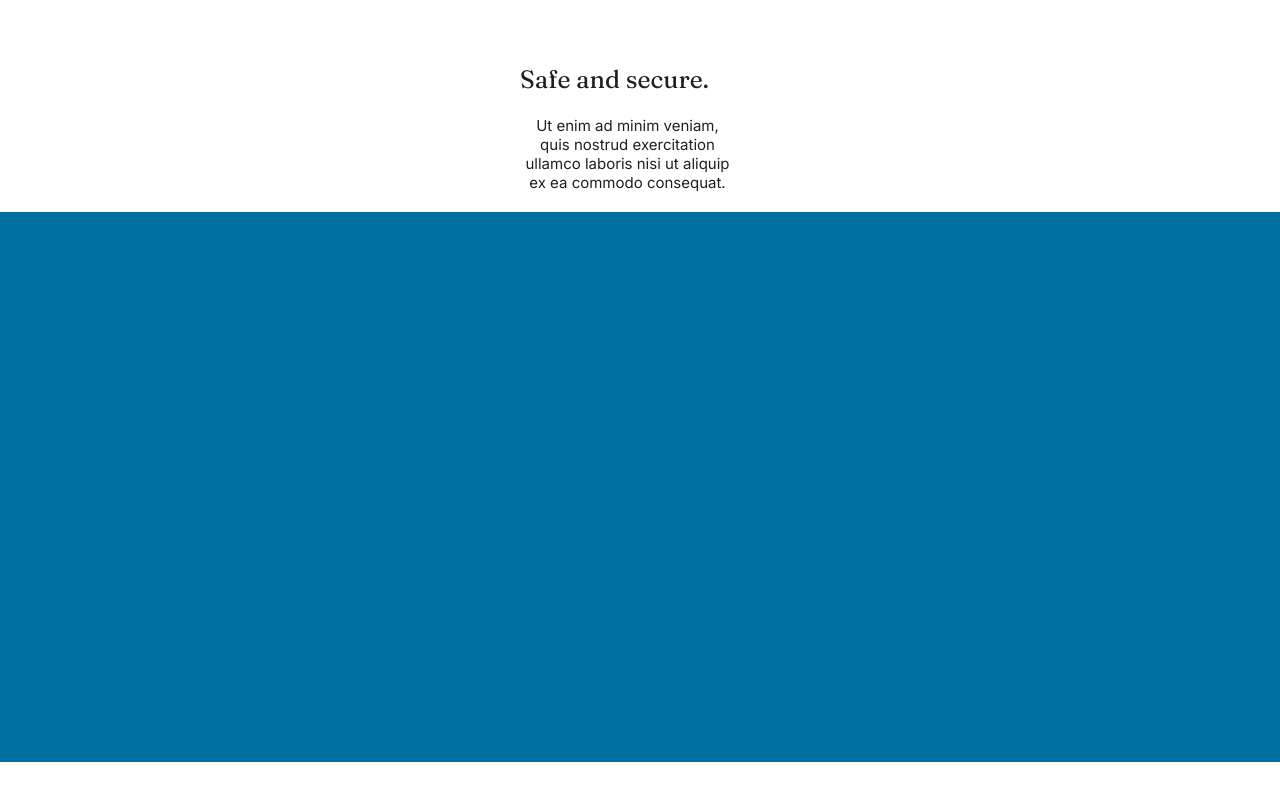
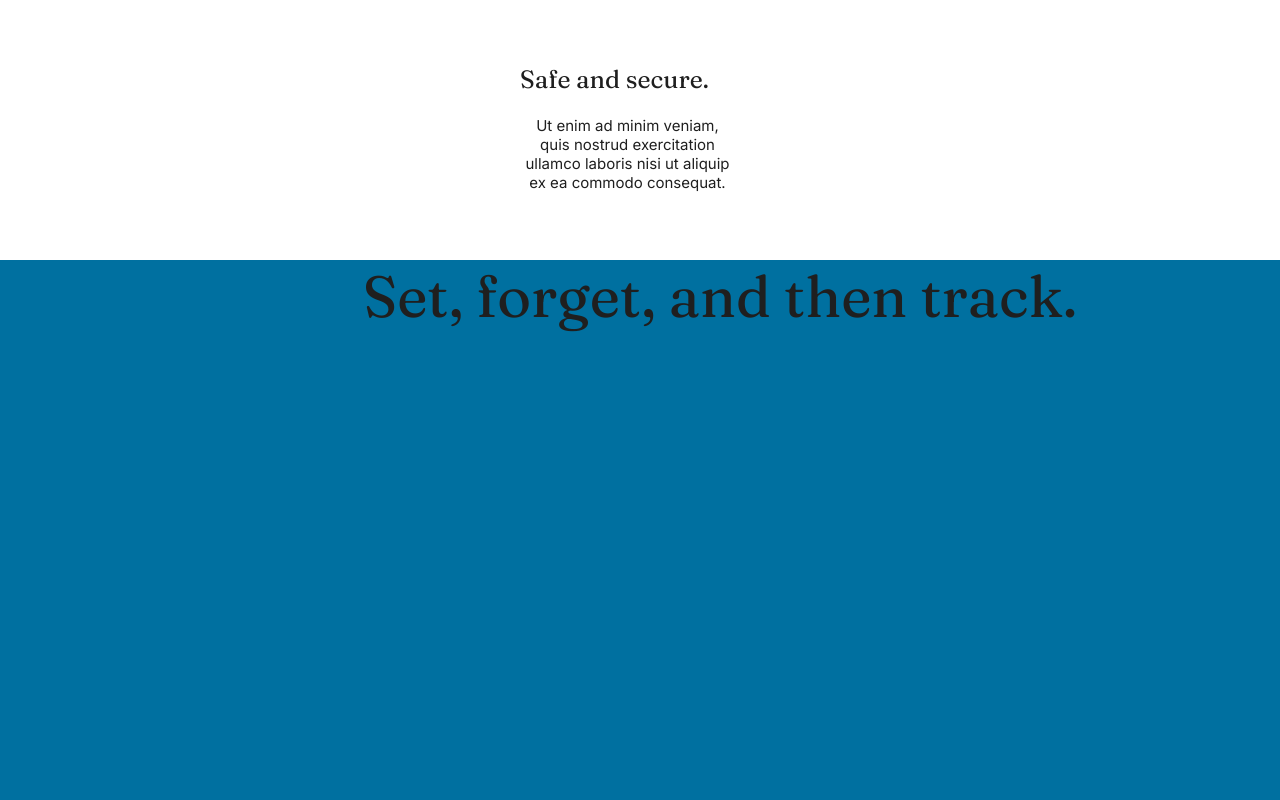
Before and after one commit to nazmitursunbekova/layout, a plain HTML site: page index.html in a window 1280 px wide. Shown: the part 3184-3984 px from the top of the page. Before the commit the page ends 3946 px from the top, so only its background shows below. Drawn offline with Linux system fonts and the light colour scheme.

Commit message:
section inside h1

```diff
--- a/index.html
+++ b/index.html
@@ -150,6 +150,7 @@
       </section>
       <section id="compass">
         <div class="history">
+          <h1>Set, forget, and then track.</h1>
       </section>
     </div>
   </body>
```
